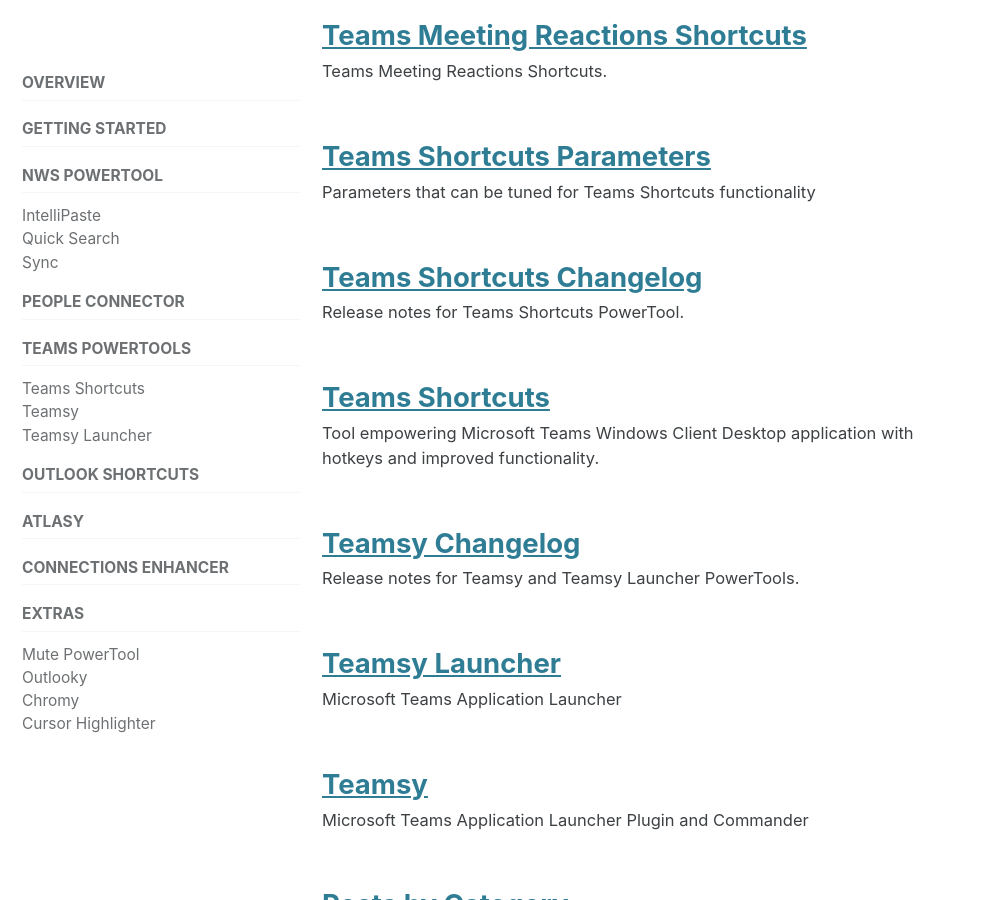
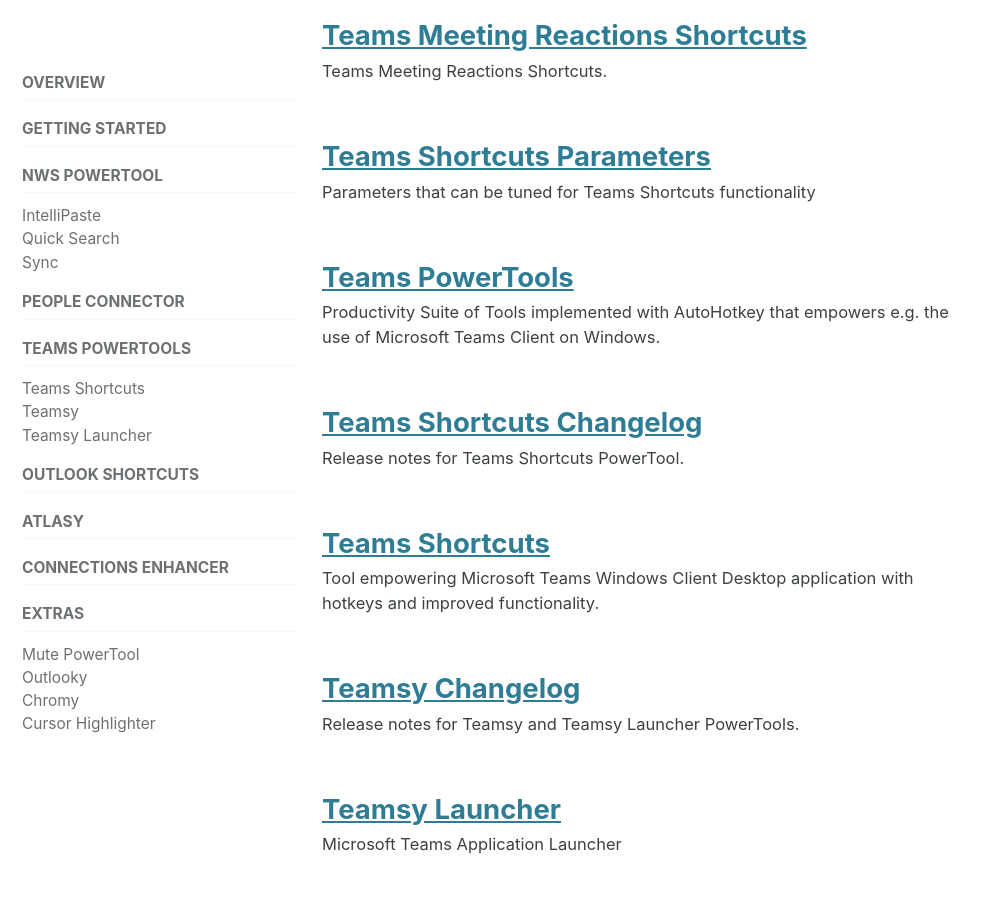
Before and after one commit to tdalon/ahk, a Jekyll site: the page built from docs/_pages/sitemap.md, in a window 1280 px wide and 900 px high, scrolled down 4446 px. Shown: the whole window, without its empty margins (0-989 px from the left). Built offline with Jekyll 4.4.1, drawn with Linux system fonts in a browser that asks for light colours; cached includes are drawn as plain includes; comment, search, counter and statistics services are not loaded.

Commit message:
Update Teams-PowerTools.md

```diff
--- a/docs/_pages/Teams-PowerTools.md
+++ b/docs/_pages/Teams-PowerTools.md
@@ -1,3 +1,9 @@
+---
+permalink: /Teams-PowerTools
+title: "Teams PowerTools"
+excerpt: "Productivity Suite of Tools implemented with AutoHotkey that empowers e.g. the use of Microsoft Teams Client on Windows."
+---
+
 Different Tools are provided to support the usage of Microsoft Teams Client on Windows:
 
 
```
